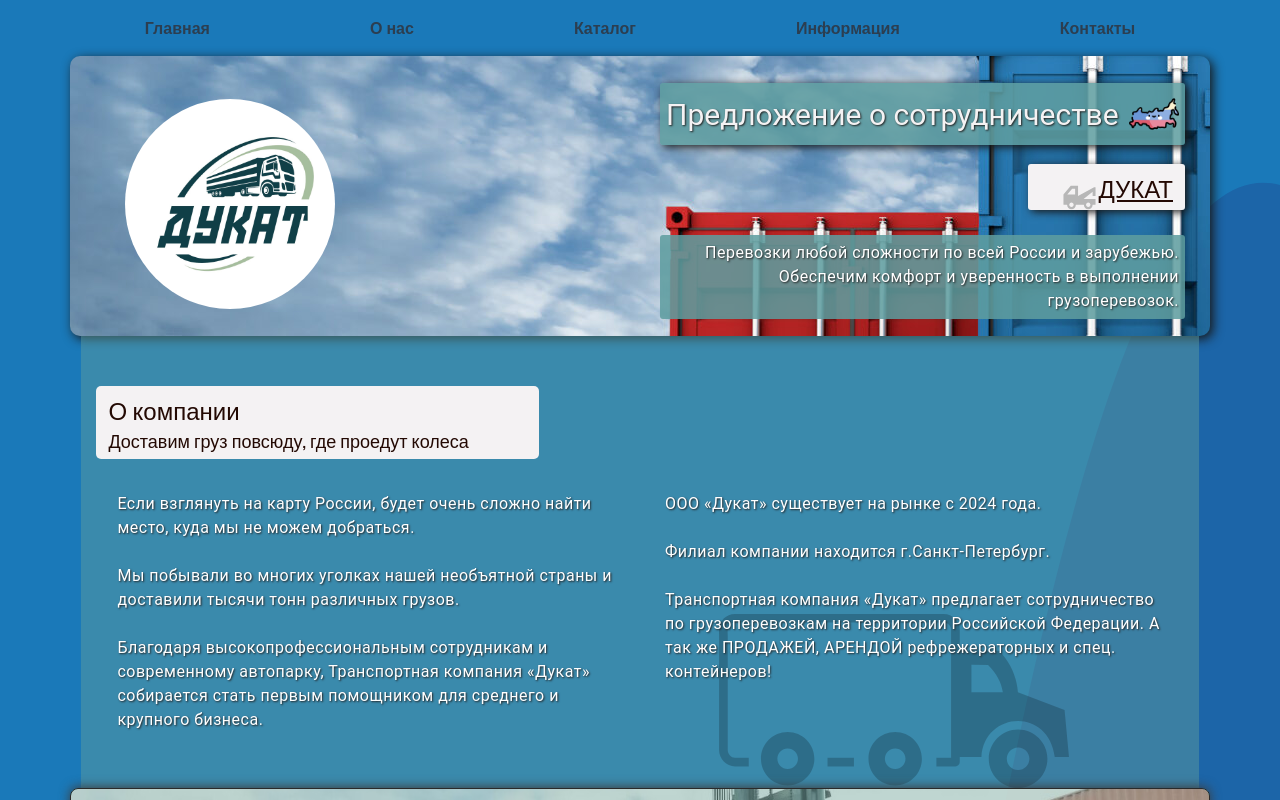
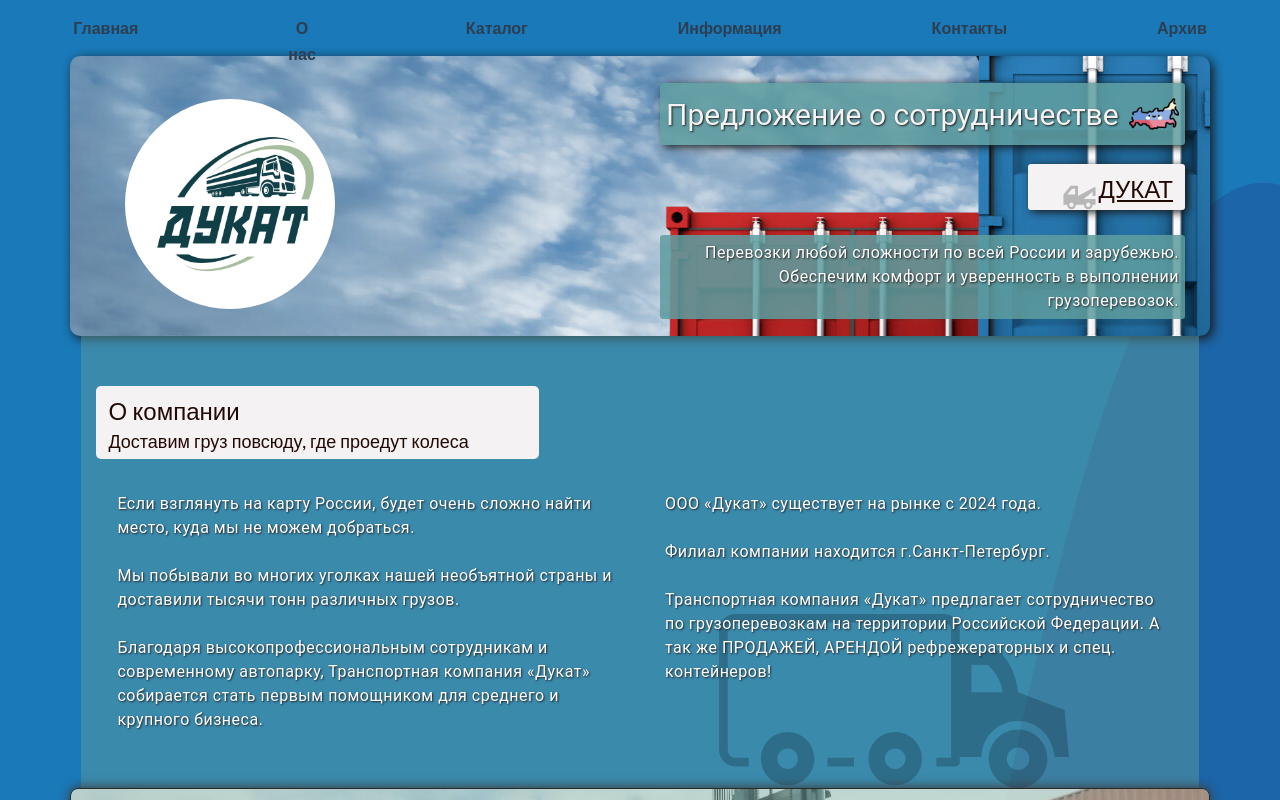
Before and after one commit to crumb789/truck, a Vue app: page / in a window 1280 px wide. Shown: the top 800 px of the page. Built offline with nearby package versions, Linux system fonts and the light colour scheme.

Commit message:
test menu

```diff
--- a/src/components/UI/TopMenu.vue
+++ b/src/components/UI/TopMenu.vue
@@ -1,11 +1,23 @@
 <template>
     <div class="menu" :class="{activeBack: menuBackActive}">
         <nav>
-            <ul class="menu_list">
+            <ul class="menu_list" v-if="this.$route.name == 'home'">
                 <li :class="{menuHome: item.id == 0}" @mouseenter="dividerHover = item.id"
                         @mouseleave="dividerHover = 10"
                     v-for="item in listMenuItems" :key="item.id" class="menu_item">
                         <a :href="item.link">{{ item.name }}</a>
+                        <div :class="{activeDivider: dividerHover == item.id  }"
+                            class="divider divider-menu">
+                        </div>
+                </li>
+            </ul>
+
+            <ul class="menu_list" v-if="this.$route.name == 'catalog'">
+                <li :class="{menuHome: item.id == 0}" @mouseenter="dividerHover = item.id"
+                        @mouseleave="dividerHover = 10"
+                    v-for="item in listMenuItemsContacts" :key="item.id" class="menu_item">
+                        <!-- <a :href="item.link">{{ item.name }}</a> -->
+                        <router-link :to="item.link">{{ item.name }}</router-link>
                         <div :class="{activeDivider: dividerHover == item.id  }"
                             class="divider divider-menu">
                         </div>
@@ -22,6 +34,38 @@
             menuBackActive: false,
             dividerHover: 10,
             listMenuItems: [
+                {
+                    id: 0,
+                    name: 'Главная',
+                    link: '#top'
+                },
+                {
+                    id: 1,
+                    name: 'О нас',
+                    link: '#about'
+                },
+                {
+                    id: 2,
+                    name: 'Каталог',
+                    link: '#catalog'
+                },
+                {
+                    id: 3,
+                    name: 'Информация',
+                    link: '#info'
+                },
+                {
+                    id: 4,
+                    name: 'Контакты',
+                    link: '#contact'
+                },
+                {
+                    id: 5,
+                    name: 'Архив',
+                    link: '/catalog'
+                },
+            ],
+            listMenuItemsContacts: [
                 {
                     id: 0,
                     name: 'Главная',
@@ -47,6 +91,11 @@
                     name: 'Контакты',
                     link: '/#contact'
                 },
+                {
+                    id: 5,
+                    name: 'Архив',
+                    link: '/catalog'
+                },
             ]
         }
     },
@@ -58,6 +107,11 @@
                 this.menuBackActive = true
             }
             else this.menuBackActive = false
+        }
+    },
+    computed:{
+        page(){
+            return this.$route.name
         }
     },
     created () {
@@ -86,7 +140,7 @@
     &_list{
         display: flex;
         justify-content: center;
-        column-gap: 160px;
+        column-gap: 150px;
     }
     &_item{
         transition: 0.3s all;
```
Also changed, not shown: 11 other files (tests, documents, lock files or other folders).
